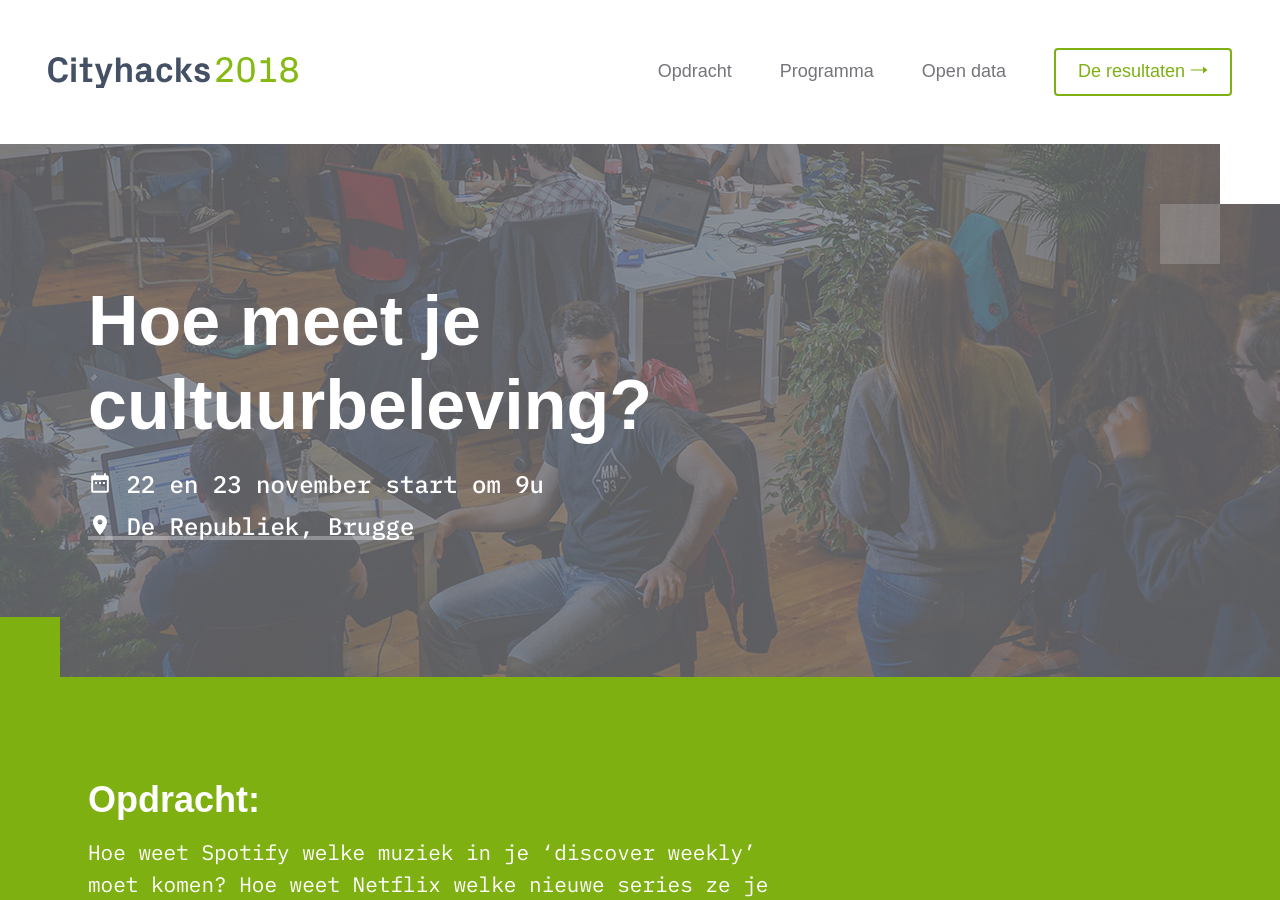
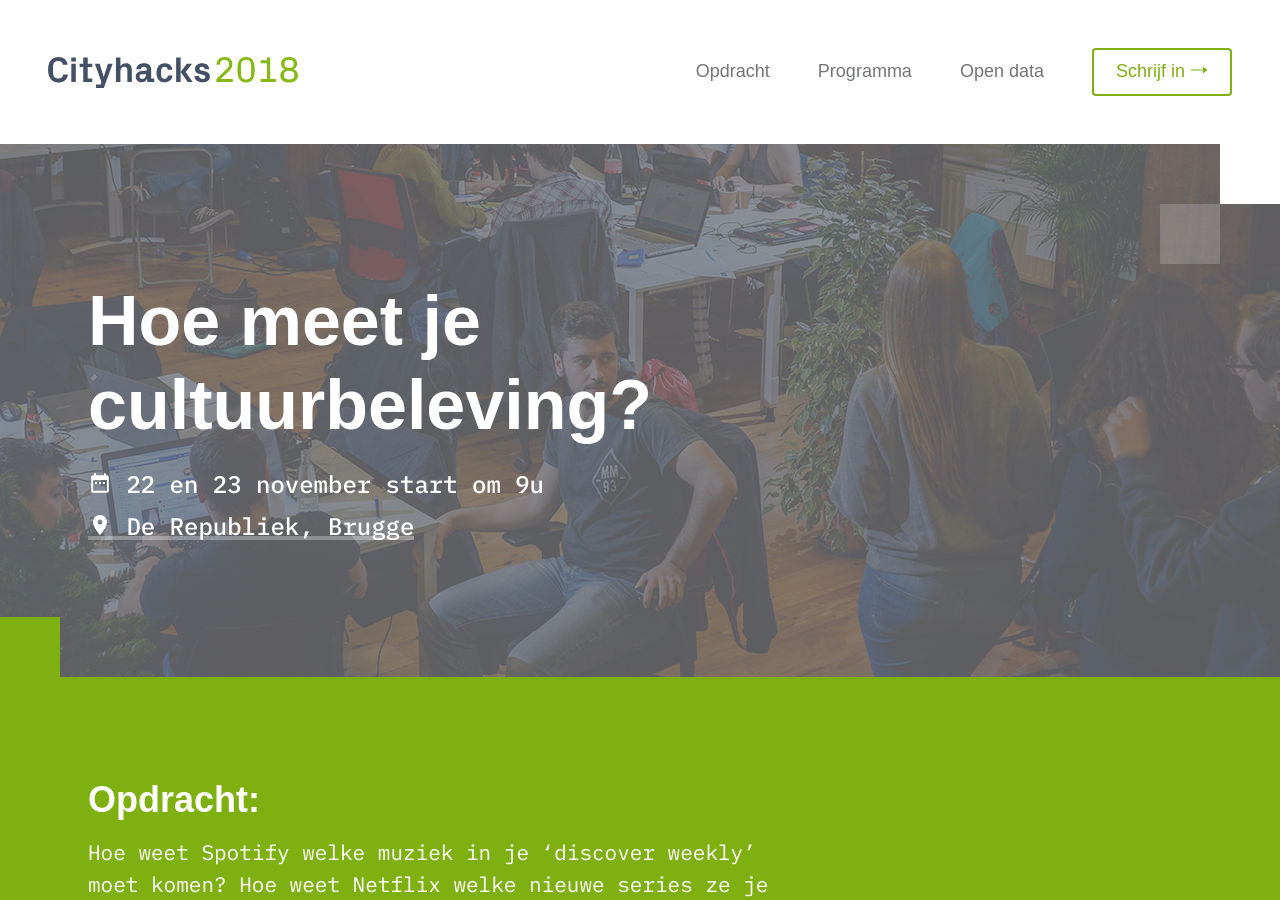
Before and after one commit to nerdlab-be/cityhacks-2019, a Jekyll site: the page built from _pages/index.markdown, in a window 1280 px wide and 900 px high. Built offline with Jekyll 4.4.1, drawn with Linux system fonts in a browser that asks for light colours; some web fonts are replaced; some of the changed lines change nothing that is shown.

Commit message:
update 2019

```diff
--- a/_config.yml
+++ b/_config.yml
@@ -15,8 +15,8 @@
   - ".*"
 timezone: UTC
 author: Nerdlab
-title: "CityHacks 2018"
-description: "Hoe kan de Stad zorgen voor een betere leefomgeving voor haar inwoners. Bedenk een app die steunt op open data en toon aan hoe deze mensen zal helpen. Dat kan een app voor het web, je telefoon of een nieuw uitgevonden toestel zijn."
+title: "CityHacks 2019"
+description: "Hoe meet je cultuurbeleving? Tijdens Cityhacks 2019 ga we in teams opzoek naar antwoorden."
 url: "https://cityhacks.be"
 navigation:
   - title: Opdracht
@@ -26,7 +26,7 @@
   - title: Open data
     url: "index.html#data"
 navigation-cta:
-  - title: De resultaten
+  - title: Schrijf in
     url: "index.html#inschrijven"
 
 social:
```
